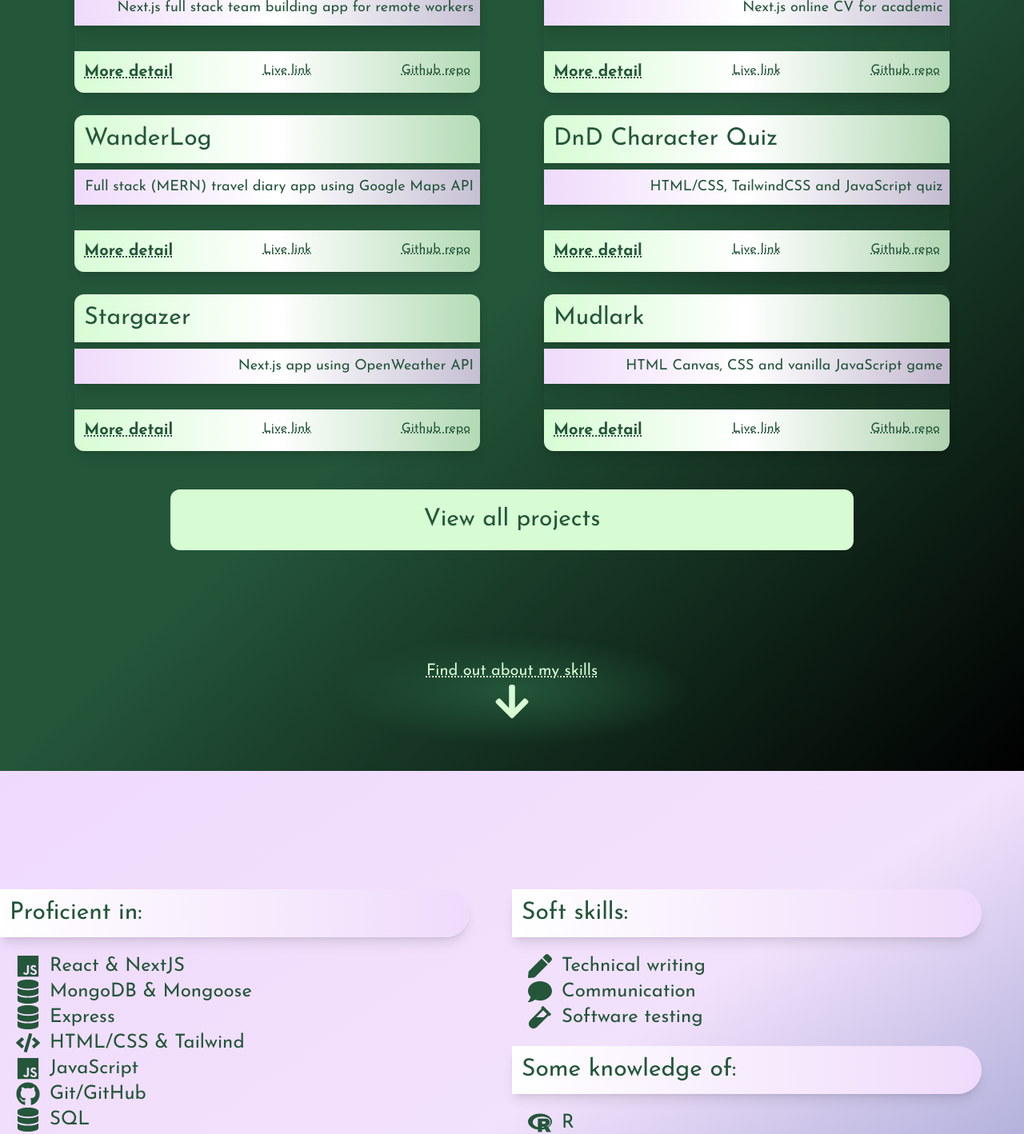
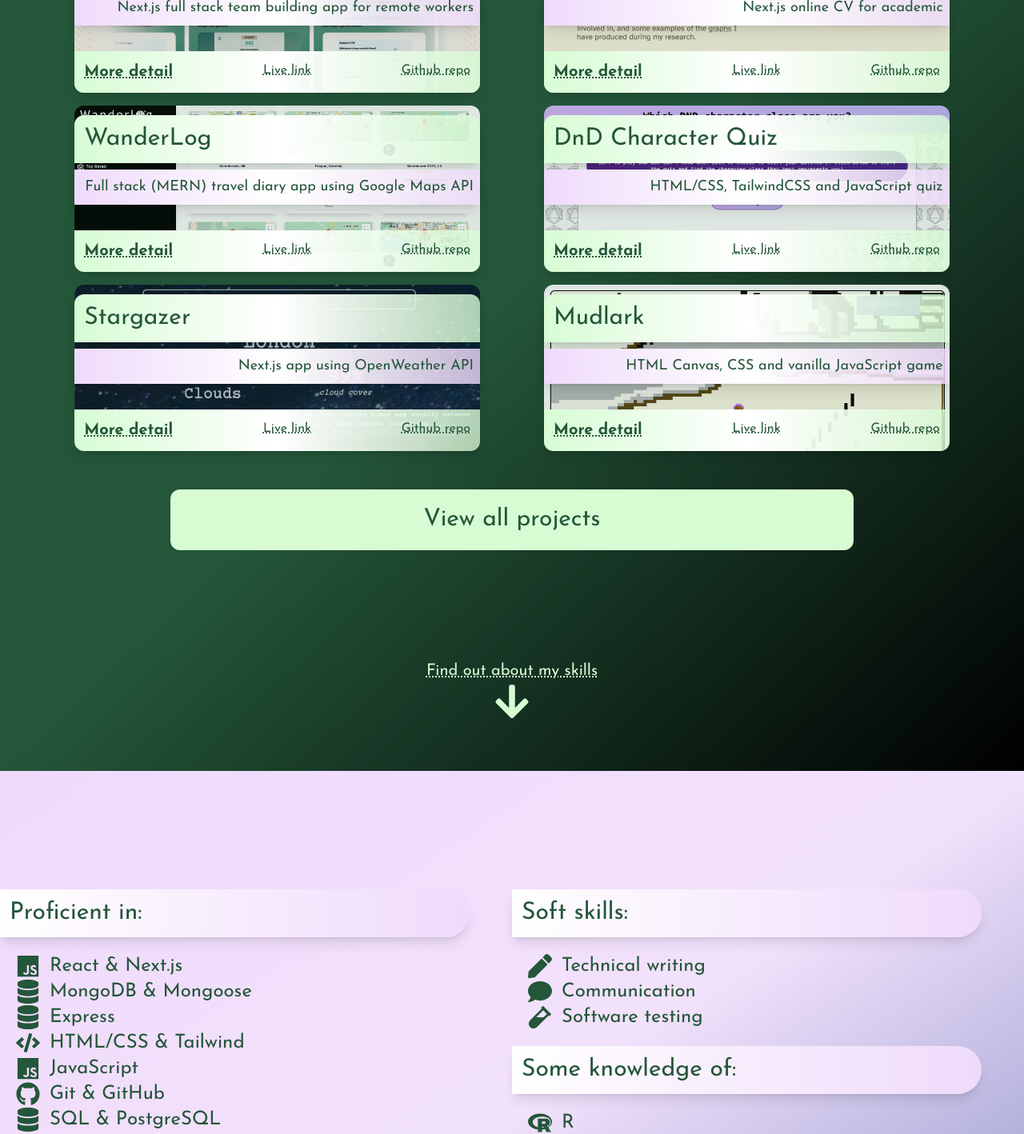
Before and after one commit to phianova/portfoliov2, a Next.js app: page / in a window 1280 px wide. Shown: the part 1120-2538 px from the top of the page at 80% size. Built offline with nearby package versions, Linux system fonts and the light colour scheme.

Commit message:
fix bg-image bug

```diff
--- a/app/(pages)/projects/page.js
+++ b/app/(pages)/projects/page.js
@@ -84,7 +84,7 @@
         },
         {
             name: "Stargazer",
-            description: "NextJS app using OpenWeather API",
+            description: "Next.js app using OpenWeather API",
             mainimage: "/project3image.png",
             screenshot1: "/project3shot1.png",
             screenshot2: "/project3shot2.png",
@@ -164,8 +164,8 @@
                 <h1 className="text-3xl text-center text-colour-navs">Coming soon:</h1>
                 <div className="flex flex-row justify-around">
                     {upcoming && upcoming.map((project, index) =>
-                        <div key={index} className="bg-colour-navs p-3 m-5 rounded-lg shadow-lg flex flex-col w-4/12">
-                            <h1 className="text-xl">{project.name}</h1>
+                        <div key={index} className="bg-colour-navs p-3 m-5 rounded-lg shadow-lg flex flex-col w-4/12 text-lg sm:text-xl">
+                            <h1 className="text-xl sm:text-2xl">{project.name}</h1>
                             <p>{project.description}</p>
                             <a href={project.repo} className="m-2 bg-accent-two p-3 rounded-lg hover:font-bold">Github repo</a>
                             <div className="flex flex-row flex-wrap">
--- a/app/page.js
+++ b/app/page.js
@@ -162,7 +162,7 @@
           <h3 className="text-3xl p-3 bg-gradient-to-l from-accent-one to-white shadow-lg w-full my-5 rounded-r-full">Proficient in:</h3>
           <button onClick={() => openAccordionSection("react")} className="flex flex-row items-center px-5 hover:font-bold duration-200">
             <FaJs className="text-colour-text text-3xl" />
-            <p className="px-3 text-2xl">React & NextJS</p>
+            <p className="px-3 text-2xl">React & Next.js</p>
           </button>
           <div id="react" className="hidden flex flex-col items-center w-11/12 z-0">
             <p className="px-5 py-3 text-lg">Description here</p>
@@ -197,14 +197,14 @@
           </div>
           <button onClick={() => openAccordionSection("git")} className="flex flex-row items-center px-5 hover:font-bold duration-200">
             <FaGithub className="text-colour-text text-3xl" />
-            <p className="px-3 text-2xl">Git/GitHub</p>
+            <p className="px-3 text-2xl">Git & GitHub</p>
           </button>
           <div id="git" className="hidden flex flex-col items-center w-11/12 z-0">
             <p className="px-5 py-3 text-lg">Description here</p>
           </div>
           <button onClick={() => openAccordionSection("sql")} className="flex flex-row items-center px-5 hover:font-bold duration-200">
             <FaDatabase className="text-colour-text text-3xl" />
-            <p className="px-3 text-2xl">SQL</p>
+            <p className="px-3 text-2xl">SQL & PostgreSQL</p>
           </button>
           <div id="sql" className="hidden flex flex-col items-center w-11/12 z-0">
             <p className="px-5 py-3 text-lg">Description here</p>
@@ -295,7 +295,7 @@
         <motion.a
           initial={{ y: 0, z: 0 }} animate={{ y: [0, -8, 0], z: 0 }} transition={{ repeat: Infinity, duration: 1.1, ease: "easeOut" }}
           className="bg-accent-two border-white/40 border-4 rounded-full text-2xl my-10 p-5 hover:bg-white"
-          href="#contact">
+          href="/contact">
             Get in touch
         </motion.a>
       </div>
--- a/components/Footer.jsx
+++ b/components/Footer.jsx
@@ -4,10 +4,10 @@
   return (
     <div className="text-base w-full text-center p-5 border-t border-colour-text border-dashed bg-colour-navs flex flex-col items-center">
     <div className="flex flex-row flex-wrap justify-center">
-        <p id="navlink1" className="pr-3 py-3 m-2 rounded-xl hover:font-bold hover:text-accentmid"><a href="#home">Home</a></p>
-        <p id="navlink2" className="p-3 m-2 rounded-xl hover:font-bold hover:text-accentmid"><a href="#projects">Projects</a></p>
-        <p id="navlink3" className="p-3 m-2 rounded-xl hover:font-bold hover:text-accentmid"><a href="#skills">Skills</a></p>
-        <p id="navlink4" className="pl-3 py-3 m-2 rounded-xl hover:font-bold hover:text-accentmid"><a href="#about">About</a></p>
+        <p id="navlink1" className="pr-3 py-3 m-2 rounded-xl hover:font-bold hover:text-accentmid"><a href="/#home">Home</a></p>
+        <p id="navlink2" className="p-3 m-2 rounded-xl hover:font-bold hover:text-accentmid"><a href="/#projects">Projects</a></p>
+        <p id="navlink3" className="p-3 m-2 rounded-xl hover:font-bold hover:text-accentmid"><a href="/#skills">Skills</a></p>
+        <p id="navlink4" className="pl-3 py-3 m-2 rounded-xl hover:font-bold hover:text-accentmid"><a href="/#about">About</a></p>
         <p id="navlink5" className="pl-3 py-3 m-2 rounded-xl hover:font-bold hover:text-accentmid"><a href="/contact">Contact</a></p>
       </div>
       <div className="p-5 flex flex-row justify-center content-center items-center">
@@ -31,8 +31,8 @@
         <span className="px-3"></span>
         <a id="navlink6" className="p-2 rounded-full hover:bg-colour-text border-2 border-colour-text hover:font-bold hover:text-white" href="./SophiaWarrenCV2024.pdf" target="_blank">CV</a>
       </div>
-      <p className="py-5 mb-10">© Sophia Warren 2024</p>
-
+      <p className="py-5 my-3">© Sophia Warren 2024</p>
+      <p className="mb-10">Site built with Next.js/React, TailwindCSS and FramerMotion. Hosted on Vercel.</p>
     </div>
   )
 }
--- a/components/Navigation.jsx
+++ b/components/Navigation.jsx
@@ -12,9 +12,9 @@
       <div className="hidden sm:flex flex-row justify-around items-center w-full p-5 shadow-lg fixed top-0 bg-colour-navs text-xl lg:text-2xl z-5">
         <a href="/" className=""><img src="/logo.png" className="w-20 h-20" /></a>
         <a href="/" className="text-colour-text rounded-lg p-3 hover:text-colour-navs hover:bg-colour-text">Home</a>
-        <a href="#projects" className="text-colour-text rounded-lg p-3 hover:text-colour-navs hover:bg-colour-text">Projects</a>
-        <a href="#skills" className="text-colour-text rounded-lg p-3 hover:text-colour-navs hover:bg-colour-text">Skills</a>
-        <a href="#about" className="text-colour-text rounded-lg p-3 hover:text-colour-navs hover:bg-colour-text">About</a>
+        <a href="/#projects" className="text-colour-text rounded-lg p-3 hover:text-colour-navs hover:bg-colour-text">Projects</a>
+        <a href="/#skills" className="text-colour-text rounded-lg p-3 hover:text-colour-navs hover:bg-colour-text">Skills</a>
+        <a href="/#about" className="text-colour-text rounded-lg p-3 hover:text-colour-navs hover:bg-colour-text">About</a>
         <a href="/contact" className="text-colour-text rounded-lg p-3 hover:text-colour-navs hover:bg-colour-text">Contact</a>
       </div>
       <div className="flex flex-col sm:hidden p-3 shadow-md fixed top-0 w-full bg-colour-navs z-5">
--- a/components/ProjectCard.jsx
+++ b/components/ProjectCard.jsx
@@ -1,11 +1,23 @@
-import React from 'react'
+"use client";
+import React, { useState, useEffect } from 'react'
 import Link from 'next/link'
 
 const ProjectCard = ({ project }) => {
-  const bgImage = `url("${project.image}")`
+  // const bgImagePath = `url("${project.image}")`
+  // const [bgImage, setBgImage] = useState(null)
+  // useEffect(() => {
+  //   setBgImage(`bg-[${bgImagePath}]`)
+  // }, [project.image])
+  // console.log(bgImage)
   return (
     // <div className={`bg-[${bgImage}] bg-no-repeat bg-cover`}>
-    <div className={`bg-[${bgImage}] bg-no-repeat bg-cover w-full my-2 rounded-xl shadow-lg z-0`}>
+    <div className={`bg-no-repeat bg-cover w-full my-2 rounded-xl shadow-lg z-0
+    ${project.id === "project1" ? "bg-[url('/project1image.png')]" :
+        project.id === "project2" ? "bg-[url('/project2image.png')]" :
+          project.id === "project3" ? "bg-[url('/project3image.png')]" :
+            project.id === "project4" ? "bg-[url('/project4image.png')]" :
+              project.id === "project5" ? "bg-[url('/project5image.png')]" :
+                project.id === "project6" ? "bg-[url('/project6image.png')]" : "bg-colour-text"}`}>
       <div className="bg-colour-text bg-opacity-15 w-full rounded-xl min-h-[26vh] flex flex-col relative">
         <h1 className="text-3xl w-full mt-3 p-3 bg-gradient-to-r from-colour-navs via-white to-colour-navs/80 shadow-lg rounded-t-xl">{project.name}</h1>
         <p className="text-lg text-right w-full mt-2 p-2 bg-gradient-to-r from-accent-one via-white to-accent-one/80 shadow-lg">{project.description}</p>
--- a/tailwind.config.js
+++ b/tailwind.config.js
@@ -9,11 +9,6 @@
   ],
   theme: {
     extend: {
-      backgroundImage: {
-        "gradient-radial": "radial-gradient(var(--tw-gradient-stops))",
-        "gradient-conic":
-          "conic-gradient(from 180deg at 50% 50%, var(--tw-gradient-stops))",
-      },
       colors: {
         "colour-link": "#5A69AF",
         "colour-navs": "#D7FCD4",
```
